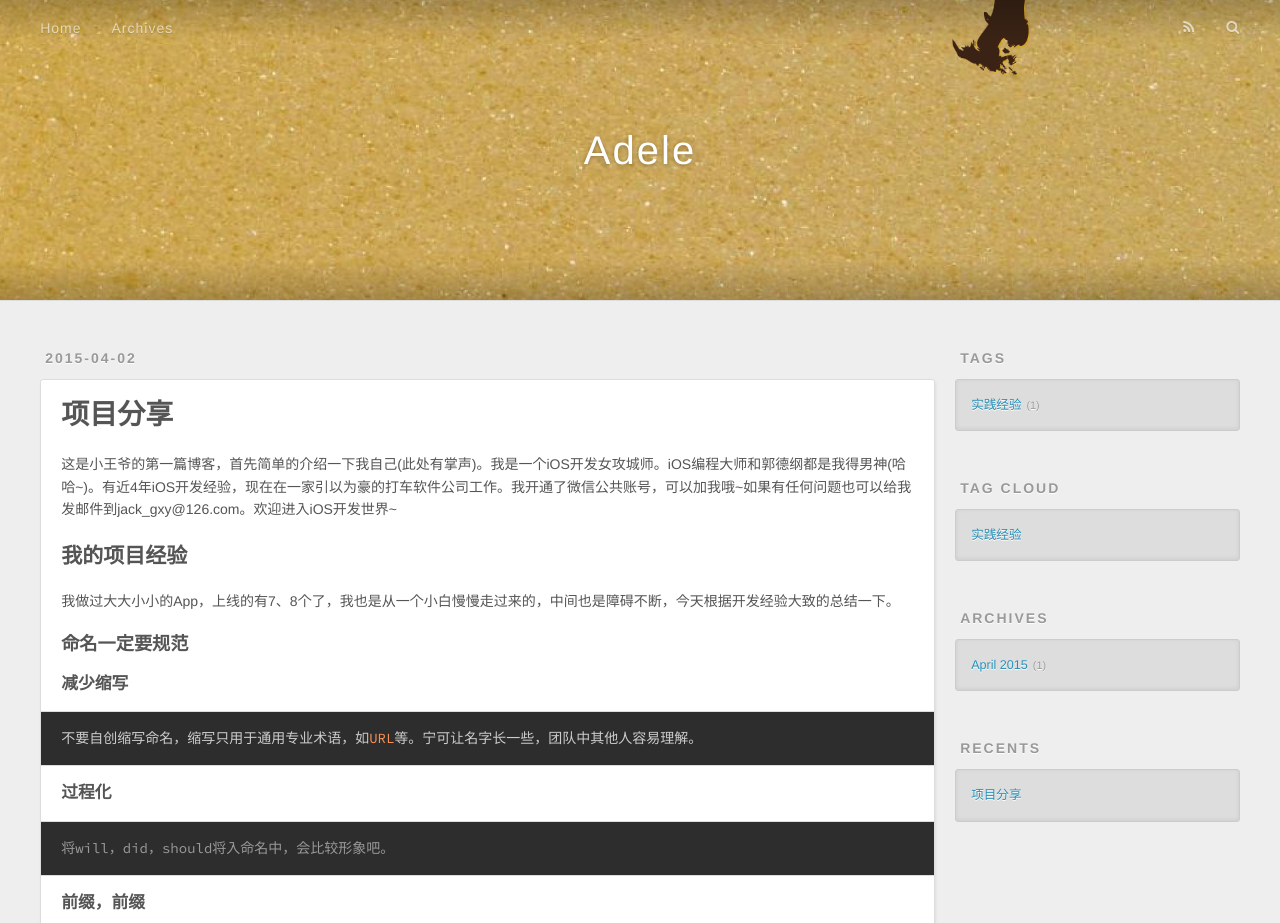
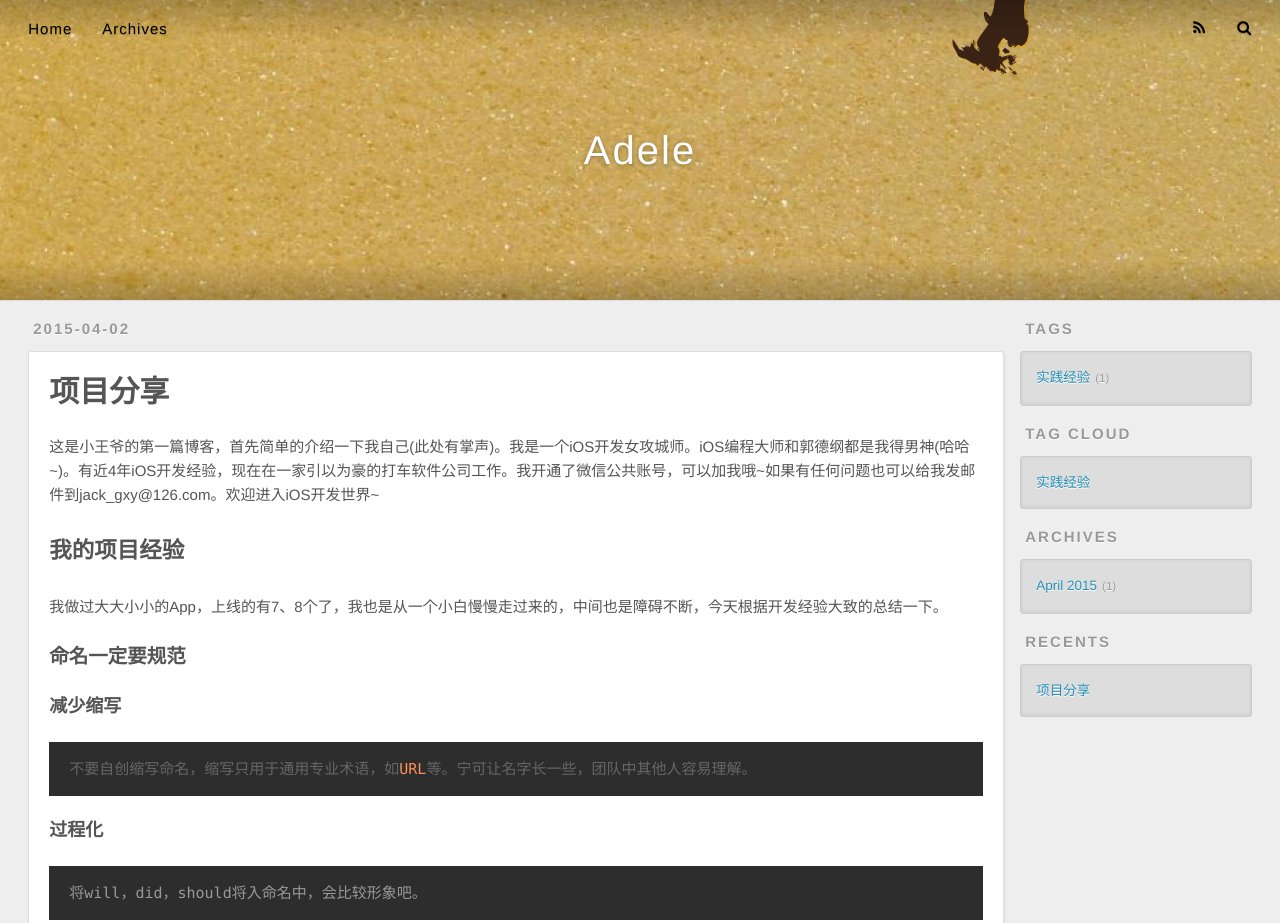
Before and after one commit to QiJiaZhang/QiJiaZhang.github.io, a plain HTML site: page 2015/04/02/项目分享/index.html in a window 1280 px wide. Shown: the top 923 px of the page. Drawn offline with nearby package versions, Linux system fonts and the light colour scheme; a script that the page names is missing.

Commit message:
Site updated: 2015-04-23 14:58:35

```diff
--- a/2015/04/02/项目分享/index.html
+++ b/2015/04/02/项目分享/index.html
@@ -120,7 +120,7 @@ Faux Pas是一个强大的辅助编程工具，它可以找出常见的错误，
 
     </div>
     <footer class="article-footer">
-      <a data-url="blog.hiios.net/2015/04/02/项目分享/" data-id="ci8tsb99x0000sdren2x5d0sy" class="article-share-link">Share</a>
+      <a data-url="blog.hiios.net/2015/04/02/项目分享/" data-id="ci8ttikqk0000e7rez2ea00dg" class="article-share-link">Share</a>
 
 
   <ul class="article-tag-list"><li class="article-tag-list-item"><a class="article-tag-list-link" href="/tags/实践经验/">实践经验</a></li></ul>
@@ -132,6 +132,23 @@ Faux Pas是一个强大的辅助编程工具，它可以找出常见的错误，
 
 </article>
 
+
+<section id="comments">
+  <!-- Duoshuo Comment BEGIN -->
+  <div class="ds-thread"></div>
+    <script type="text/javascript">
+      var duoshuoQuery = {short_name:"sunnyxx"};
+        (function() {
+          var ds = document.createElement('script');
+          ds.type = 'text/javascript';ds.async = true;
+          ds.src = 'http://static.duoshuo.com/embed.js';
+          ds.charset = 'UTF-8';
+          (document.getElementsByTagName('head')[0]
+          || document.getElementsByTagName('body')[0]).appendChild(ds);
+        })();
+  </script>
+<!-- Duoshuo Comment END -->
+</section>
 </section>
 
           <aside id="sidebar">
--- a/css/style.css
+++ b/css/style.css
@@ -124,11 +124,11 @@ body,
 }
 body {
   background: #eee;
-  font: 14px "Helvetica Neue", Helvetica, Arial, sans-serif;
+  font: 15px "Helvetica Neue", Helvetica, Arial, sans-serif;
   -webkit-text-size-adjust: 100%;
 }
 .outer {
-  max-width: 1220px;
+  max-width: 1520px;
   margin: 0 auto;
   padding: 0 20px;
 }
@@ -143,8 +143,8 @@ body {
 .inner {
   display: inline;
   float: left;
-  width: 98.3333333333333%;
-  margin: 0 0.8333333333333%;
+  width: 98.6666666666667%;
+  margin: 0 0.6666666666667%;
 }
 .left,
 .alignleft {
@@ -183,8 +183,8 @@ body {
   #main {
     display: inline;
     float: left;
-    width: 73.3333333333333%;
-    margin: 0 0.8333333333333%;
+    width: 78.6666666666667%;
+    margin: 0 0.6666666666667%;
   }
 }
 .article-date,
@@ -390,8 +390,8 @@ body {
 .nav-icon,
 .main-nav-link {
   float: left;
-  color: #fff;
-  opacity: 0.6;
+  color: #000;
+  opacity: 1;
   text-decoration: none;
   text-shadow: 0 1px rgba(0,0,0,0.2);
   -webkit-transition: opacity 0.2s;
@@ -408,9 +408,9 @@ body {
 .nav-icon {
   font-family: FontAwesome;
   text-align: center;
-  font-size: 14px;
-  width: 14px;
-  height: 14px;
+  font-size: 15px;
+  width: 15px;
+  height: 15px;
   padding: 20px 15px;
   position: relative;
   cursor: pointer;
@@ -507,7 +507,7 @@ body {
   color: #777;
 }
 .article {
-  margin: 50px 0;
+  margin: 20px 0;
 }
 .article-inner {
   overflow: hidden;
@@ -544,7 +544,7 @@ body {
   font-size: 2em;
   font-weight: bold;
   color: #555;
-  line-height: 1.1em;
+  line-height: 1.3em;
   -webkit-transition: color 0.2s;
   -moz-transition: color 0.2s;
   -ms-transition: color 0.2s;
@@ -584,8 +584,8 @@ a.article-title:hover {
 .article-entry h4,
 .article-entry h5,
 .article-entry h6 {
-  line-height: 1.1em;
-  margin: 1.1em 0;
+  line-height: 1.3em;
+  margin: 1.3em 0;
 }
 .article-entry a {
   color: #258fb8;
@@ -602,7 +602,7 @@ a.article-title:hover {
 }
 .article-entry img,
 .article-entry video {
-  max-width: 100%;
+  max-width: 80%;
   height: auto;
   display: block;
   margin: auto;
@@ -631,7 +631,7 @@ a.article-title:hover {
   text-align: center;
 }
 .article-entry blockquote footer {
-  font-size: 14px;
+  font-size: 15px;
   margin: 1.6em 0;
   font-family: "Helvetica Neue", Helvetica, Arial, sans-serif;
 }
@@ -753,7 +753,7 @@ a.article-title:hover {
 }
 @media screen and (min-width: 768px) {
   #article-nav {
-    margin: 50px 0;
+    margin: 20px 0;
   }
   #article-nav:before {
     width: 8px;
@@ -778,7 +778,7 @@ a.article-title:hover {
   -webkit-box-sizing: border-box;
   -moz-box-sizing: border-box;
   box-sizing: border-box;
-  margin-top: 50px;
+  margin-top: 20px;
   text-align: center;
   display: block;
 }
@@ -955,13 +955,13 @@ a.article-title:hover {
   border: 1px solid #ddd;
   -webkit-border-radius: 3px;
   border-radius: 3px;
-  margin: 50px 0;
+  margin: 20px 0;
 }
 #comments a {
   color: #258fb8;
 }
 .archives-wrap {
-  margin: 50px 0;
+  margin: 20px 0;
 }
 .archives:before,
 .archives:after {
@@ -1028,7 +1028,7 @@ a.article-title:hover {
   display: block;
 }
 #page-nav {
-  margin: 50px auto;
+  margin: 20px auto;
   background: #fff;
   -webkit-box-shadow: 1px 2px 3px #ddd;
   box-shadow: 1px 2px 3px #ddd;
@@ -1102,14 +1102,14 @@ a.article-title:hover {
 .article-entry pre,
 .article-entry .highlight {
   background: #2d2d2d;
-  margin: 0 -20px;
+  margin: auto;
   padding: 15px 20px;
   border-style: solid;
   border-color: #ddd;
-  border-width: 1px 0;
+  border-width: 0px 0;
   overflow: auto;
   color: #ccc;
-  line-height: 22.400000000000002px;
+  line-height: 24px;
 }
 .article-entry .highlight .gutter pre,
 .article-entry .gist .gist-file .gist-data .line-numbers {
@@ -1118,12 +1118,17 @@ a.article-title:hover {
 }
 .article-entry pre,
 .article-entry code {
-  font-family: "Source Code Pro", Consolas, Monaco, Menlo, Consolas, monospace;
+  font-family: Menlo, "Source Code Pro", Consolas, Monaco, Consolas, monospace;
 }
 .article-entry code {
-  background: #eee;
+  background: #e3e3e3;
+  color: #666;
+  -webkit-border-radius: 3px;
+  border-radius: 3px;
+  border-width: 1px;
+  border-color: #fff;
   text-shadow: 0 1px #fff;
-  padding: 0 0.3em;
+  padding: 0.1em 0.3em;
 }
 .article-entry pre code {
   background: none;
@@ -1138,6 +1143,8 @@ a.article-title:hover {
 .article-entry .highlight table {
   margin: 0;
   width: auto;
+  font-size: 14px;
+  letter-spacing: 1px;
 }
 .article-entry .highlight td {
   border: none;
@@ -1165,7 +1172,7 @@ a.article-title:hover {
   padding-right: 20px;
 }
 .article-entry .highlight .line {
-  height: 22.400000000000002px;
+  height: 24px;
 }
 .article-entry .gist {
   margin: 0 -20px;
@@ -1177,7 +1184,7 @@ a.article-title:hover {
 }
 .article-entry .gist .gist-file {
   border: none;
-  font-family: "Source Code Pro", Consolas, Monaco, Menlo, Consolas, monospace;
+  font-family: Menlo, "Source Code Pro", Consolas, Monaco, Consolas, monospace;
   margin: 0;
 }
 .article-entry .gist .gist-file .gist-data {
@@ -1296,12 +1303,12 @@ pre .javascript .function {
   #sidebar {
     display: inline;
     float: left;
-    width: 23.3333333333333%;
-    margin: 0 0.8333333333333%;
+    width: 18.6666666666667%;
+    margin: 0 0.6666666666667%;
   }
 }
 .widget-wrap {
-  margin: 50px 0;
+  margin: 20px 0;
 }
 .widget {
   color: #777;
```
Also changed, not shown: index.html (+1 -1 lines).
